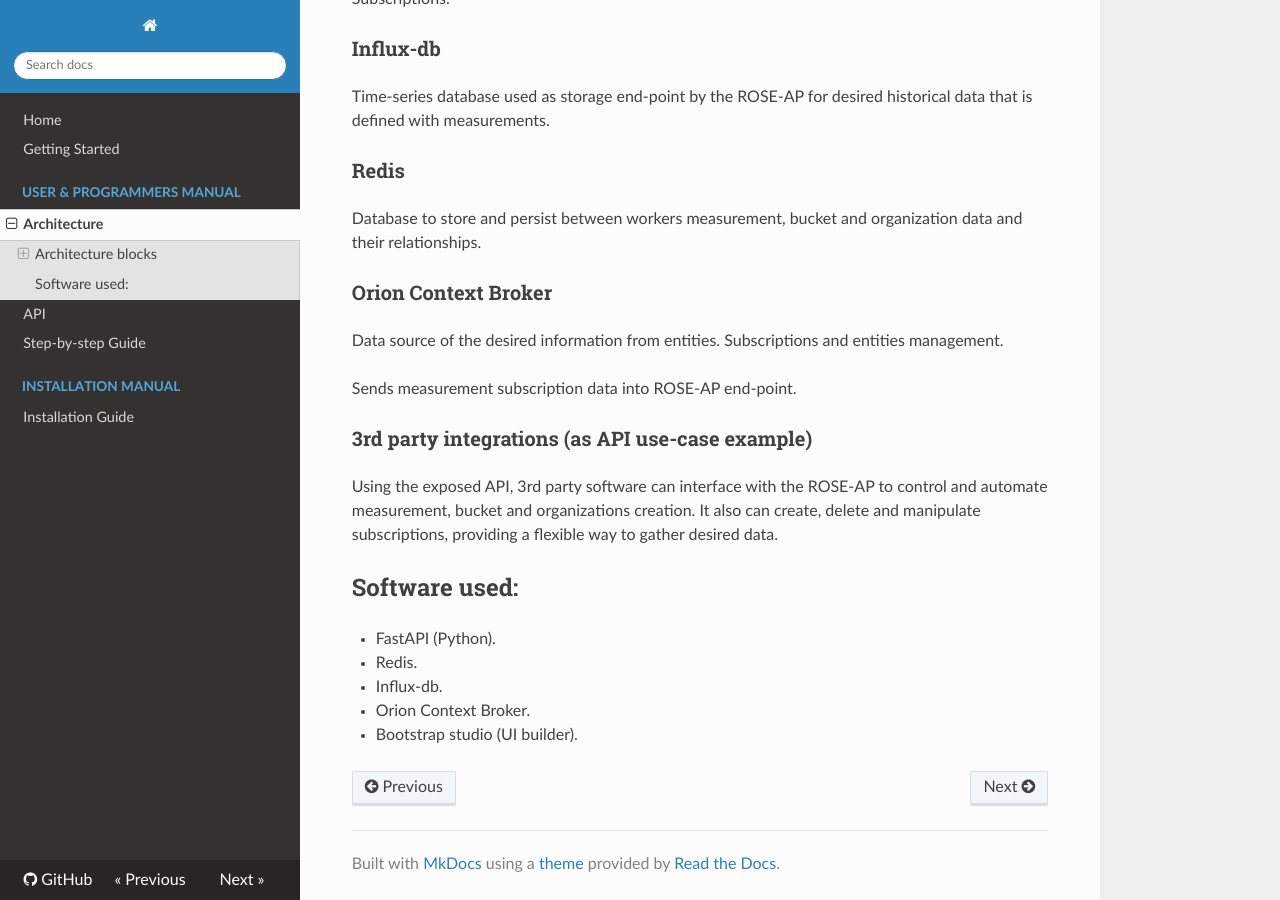
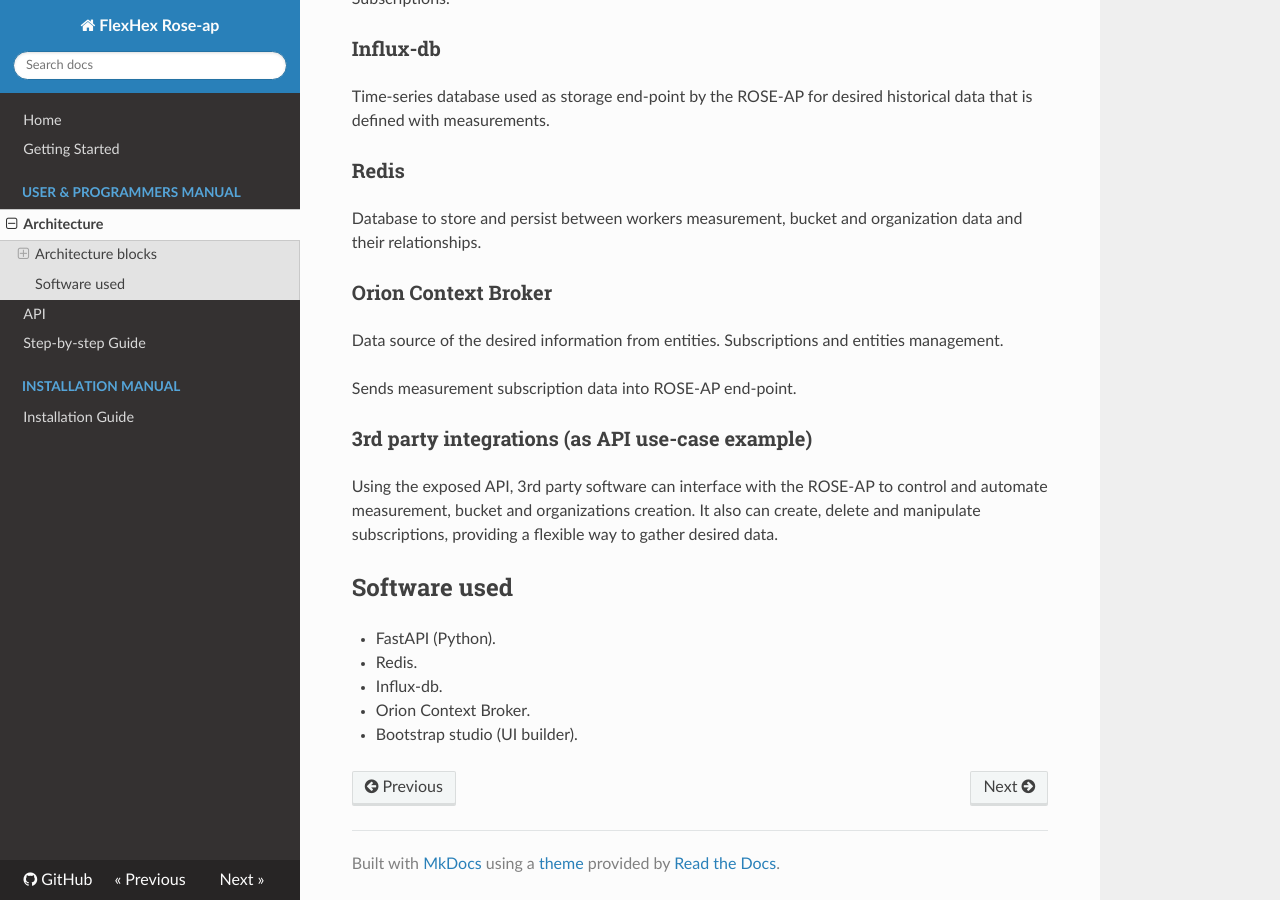
Before and after one commit to Factobotics/FlexHex-Rose-AP, an MkDocs documentation site: the page built from docs/architecture.md, in a window 1280 px wide and 900 px high, scrolled down 943 px. Built offline with MkDocs 1.6.1, drawn with Linux system fonts in a browser that asks for light colours; nearby versions of some CDN libraries; old or Windows-style settings are respelled for this version of MkDocs.

Commit message:
Update docs/architecture.md, mkdocs.yml files

```diff
--- a/docs/architecture.md
+++ b/docs/architecture.md
@@ -33,7 +33,7 @@
 
 Using the exposed API, 3rd party software can interface with the ROSE-AP to control and automate measurement, bucket and organizations creation. It also can create, delete and manipulate subscriptions, providing a flexible way to gather desired data.
 
-## Software used:
+## Software used
 - FastAPI (Python).
 - Redis.
 - Influx-db.
--- a/mkdocs.yml
+++ b/mkdocs.yml
@@ -1,4 +1,4 @@
-site_name: <site-name>
+site_name: FlexHex Rose-ap
 site_url: https://<site-url>
 repo_url: https://github.com/Factobotics/FlexHex-Rose-AP
 site_description: FlexHex Rose-ap
```
